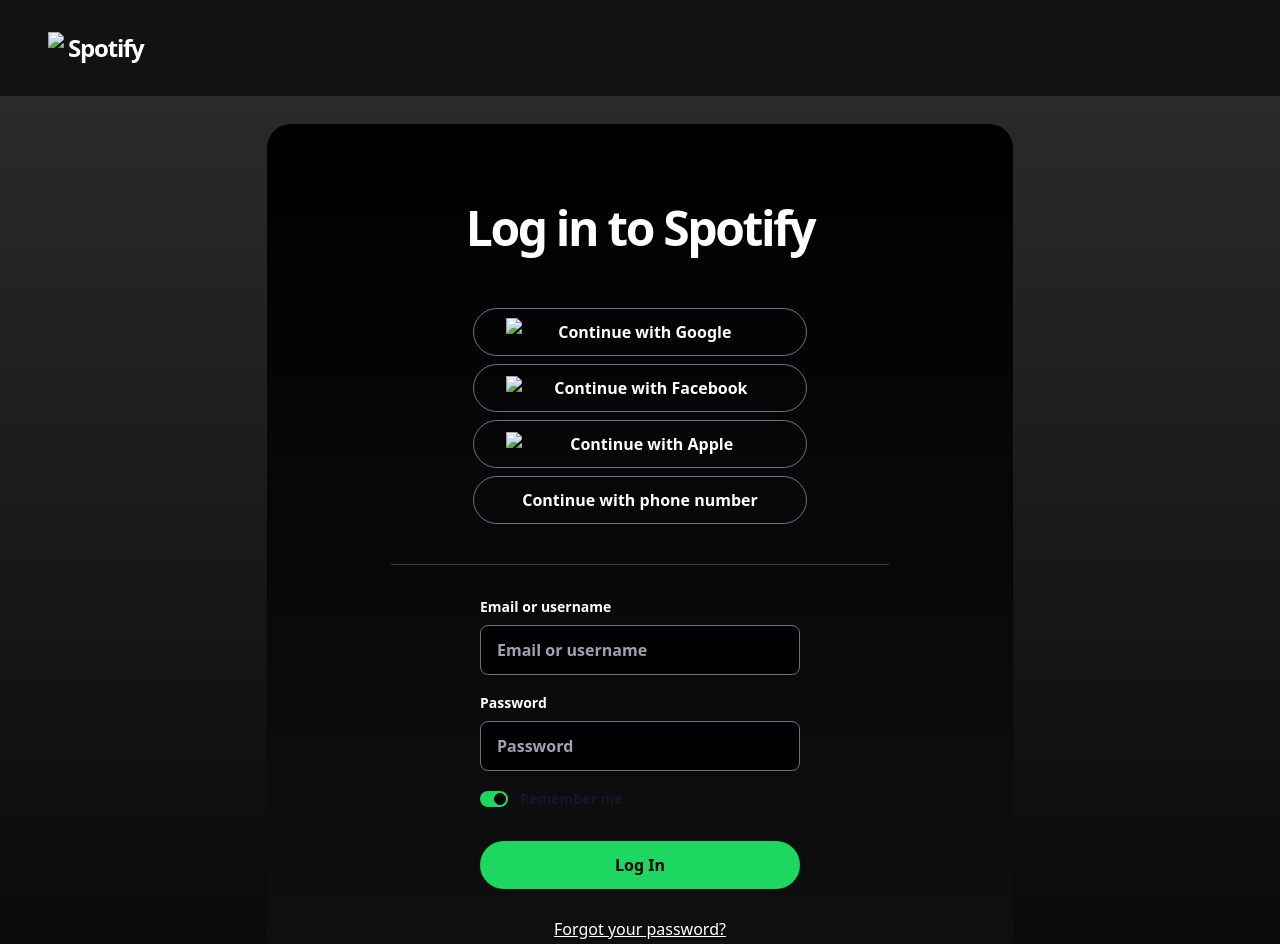
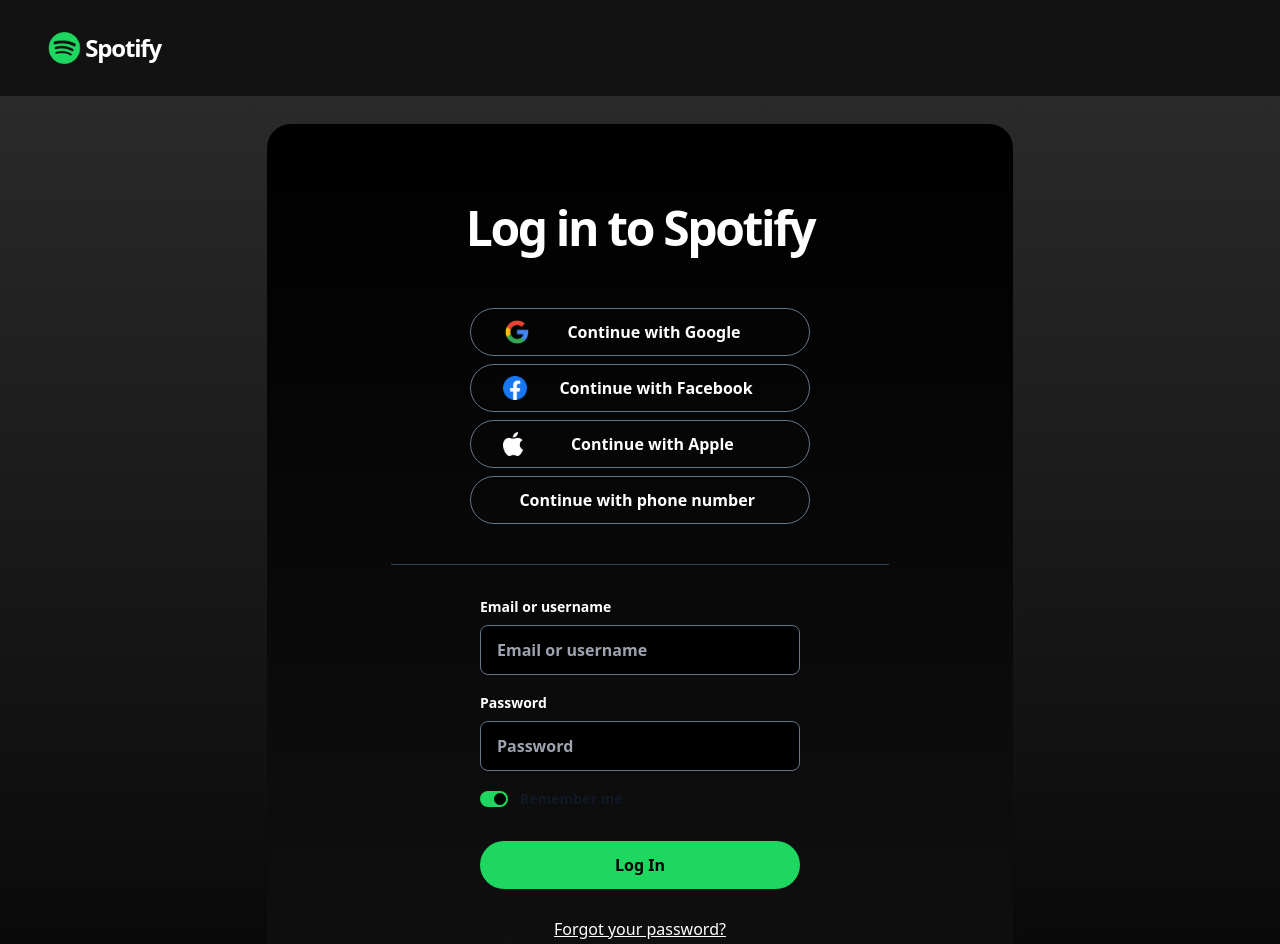
Before and after one commit to SabarishSriram/Spotify-Clone-Project, a website: page public/index.html in a window 1280 px wide. Shown: the top 944 px of the page. Drawn offline with nearby package versions, Linux system fonts and the light colour scheme; files that its build step writes are made by us from their sources; the site is published under a folder, as on GitHub Pages, so addresses that start at the root find nothing.

Commit message:
directories

```diff
--- a/public/index.html
+++ b/public/index.html
@@ -11,7 +11,7 @@
     <!--NAVBAR DIV-->
     <div class="bg-[#121212] h-24 flex">
         <div class="ml-12 flex items-center">
-            <img src="/images/spotify-logo.png" class="h-8 ">
+            <img src="spotify-logo.png" class="h-8 ">
             <p class="text-white font-semibold text-2xl ml-1 tracking-tighter">Spotify</p>
         </div>
     </div>
@@ -30,17 +30,17 @@
             <div class="mt-10 flex flex-col items-center ">
 
                 <button class=" border border-slate-500	 rounded-full flex flex-row items-center py-2 pr-16 pl-8 h-12 w-full">
-                    <img  class="mr-9 h-7" src="/images/google-logo.png">
+                    <img  class="mr-9 h-7" src="google-logo.png">
                     <p class="font-semibold text-white">Continue with Google</p>
                 </button>
 
                 <button class=" mt-2 border border-slate-500	 rounded-full flex flex-row items-center py-2 pr-14 pl-8 h-12 w-full">
-                    <img  class="mr-8 h-6" src="/images/facebook-logo.png">
+                    <img  class="mr-8 h-6" src="facebook-logo.png">
                     <p class="font-semibold text-white">Continue with Facebook</p>
                 </button>
 
                 <button class=" mt-2 border border-slate-500	 rounded-full flex flex-row items-center py-2 pr-16 pl-8 h-12 w-full">
-                    <img  class="mr-12 h-6" src="/images/apple-logo.png">
+                    <img  class="mr-12 h-6" src="apple-logo.png">
                     <p class="font-semibold text-white">Continue with Apple</p>
                 </button>
 
```
Also changed, not shown: public/apple-logo.png (renamed from images/apple-logo.png), public/facebook-logo.png (renamed from images/facebook-logo.png), public/google-logo.png (renamed from images/google-logo.png), public/spotify-logo.png (renamed from images/spotify-logo.png).
